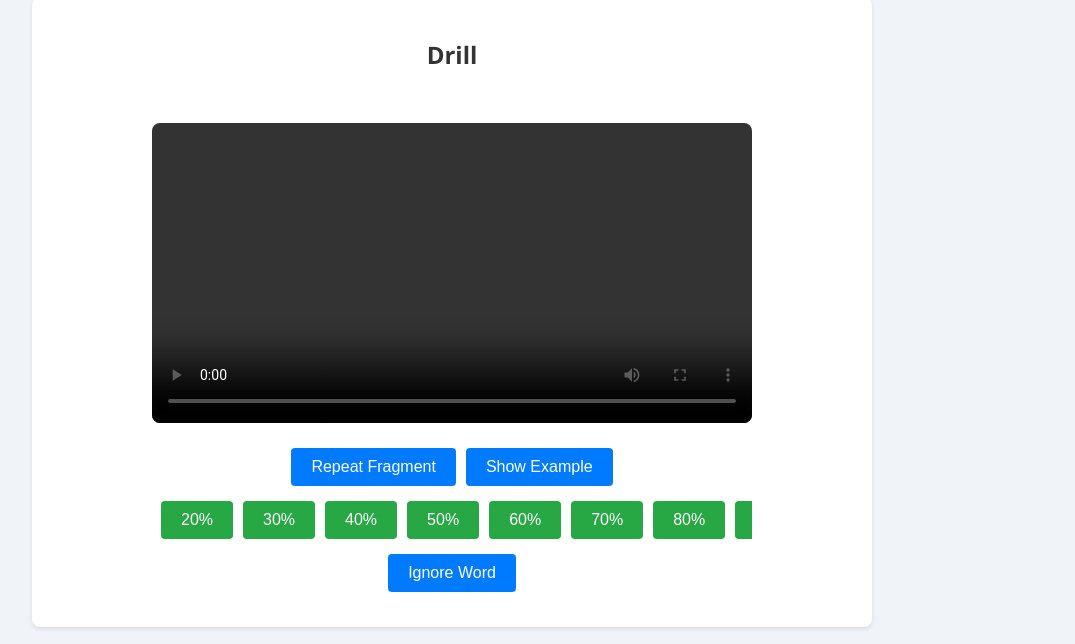
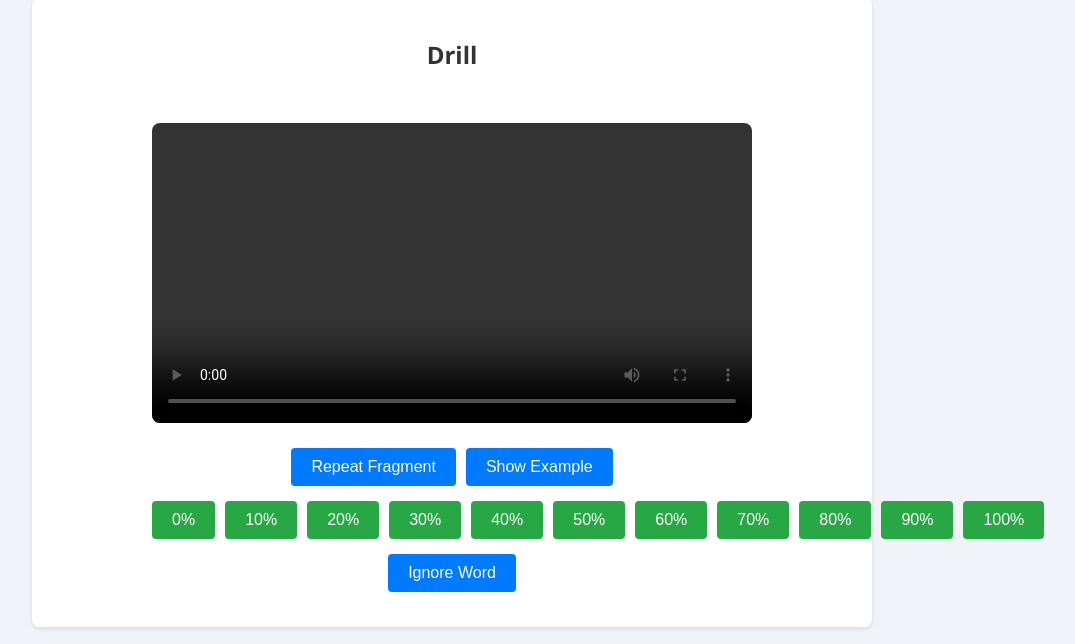
Before and after one commit to LibertyDreamer/English-Learning-Helper, a plain HTML site: page test2.html in a window 1280 px wide. Shown: the part 106-750 px from the top of the page, without its empty margins (188-1263 px from the left). Drawn offline with nearby package versions, Linux system fonts and the light colour scheme.

Commit message:
Update style.css

```diff
--- a/style.css
+++ b/style.css
@@ -50,14 +50,12 @@ video {
   margin: 15px 0;
 }
 
-/* Rating Buttons (all in one row) */
+/* Rating Buttons: all in one row using CSS Grid */
 #ratingSection {
-  display: flex;
-  flex-wrap: nowrap;
+  display: grid;
+  grid-template-columns: repeat(11, 1fr);
   gap: 10px;
-  justify-content: center;
   margin-bottom: 15px;
-  overflow-x: auto;
   width: 100%;
   max-width: 600px;
 }
```
